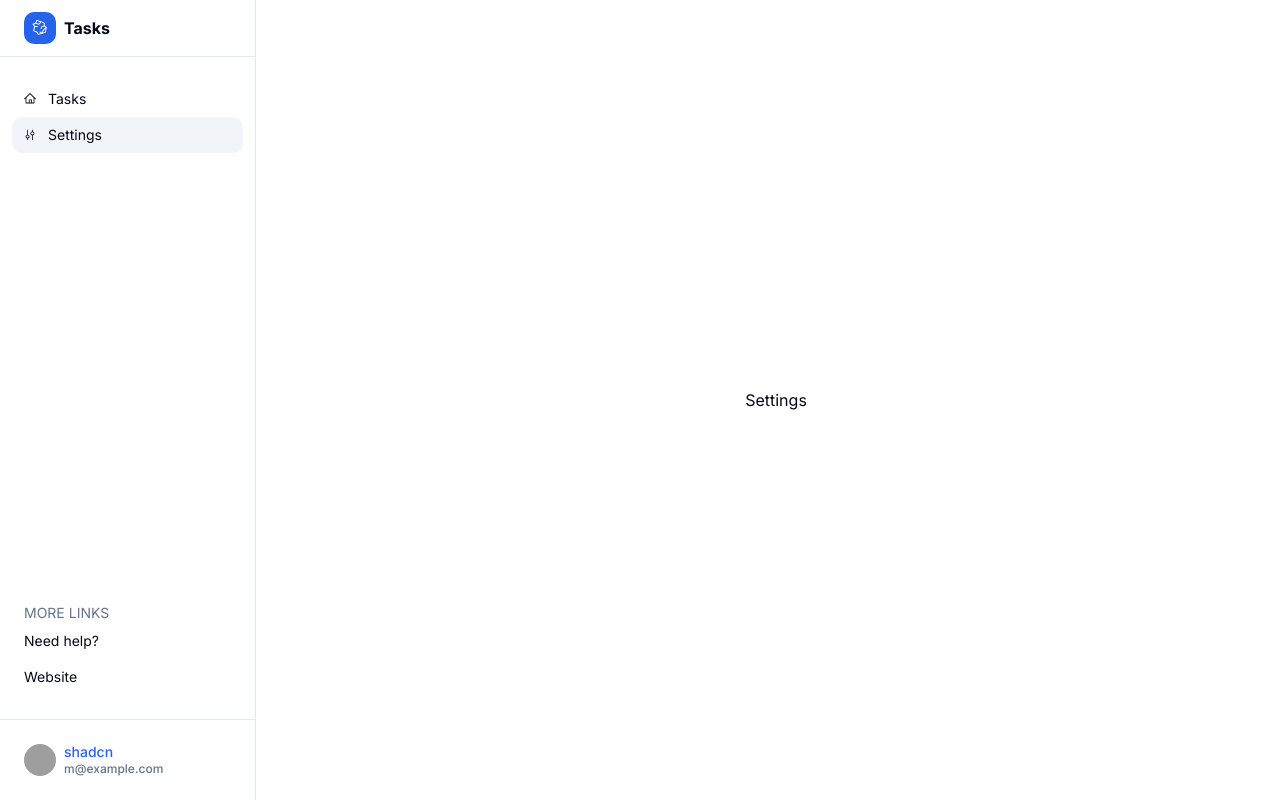
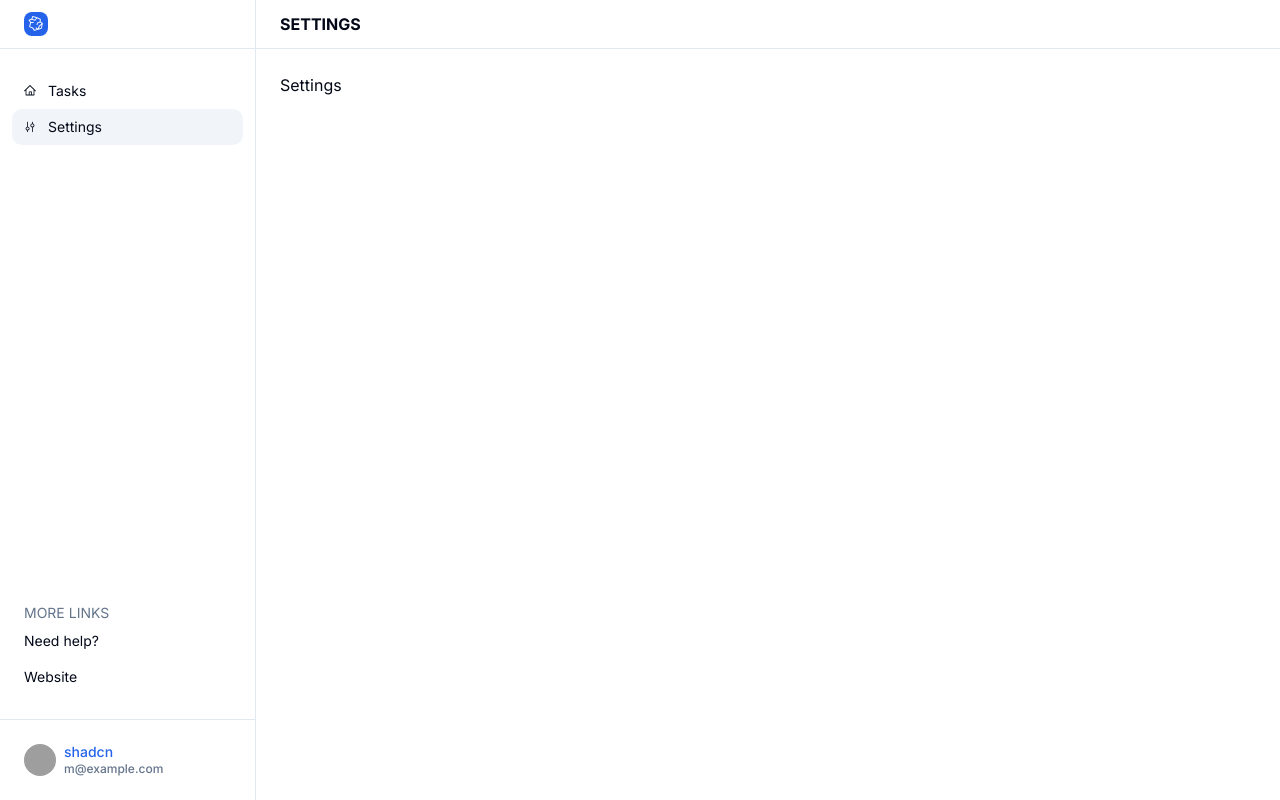
Before and after one commit to AndersonPGS/micro-saas-todo, a Next.js app: page /app/settings in a window 1280 px wide. Built offline with nearby package versions, Linux system fonts and the light colour scheme; grey boxes are pictures that could not be loaded.

Commit message:
feat: dashboard page created

```diff
--- a/src/app/app/_components/main-sidebar.tsx
+++ b/src/app/app/_components/main-sidebar.tsx
@@ -27,7 +27,6 @@ export function MainSidebar() {
     <DashboardSidebar>
       <DashboardSidebarHeader className="flex items-center gap-2">
         <Logo />
-        <h1 className=" font-bold">Tasks</h1>
       </DashboardSidebarHeader>
       <DashboardSidebarMain className="flex flex-col flex-grow">
         <DashboardSidebarNav>
--- a/src/app/app/layout.tsx
+++ b/src/app/app/layout.tsx
@@ -3,7 +3,7 @@ import { MainSidebar } from './_components/main-sidebar'
 
 export default function Layout({ children }: PropsWithChildren) {
   return (
-    <div className="grid grid-cols-[16rem_1fr] gap-4">
+    <div className="grid grid-cols-[16rem_1fr]">
       <MainSidebar />
       <main>{children}</main>
     </div>
--- a/src/app/app/page.tsx
+++ b/src/app/app/page.tsx
@@ -1,12 +1,19 @@
-import { auth } from "@/services/auth"
-import { UserInfo } from "./_components/user-info"
+import {
+  DashboardPage,
+  DashboardPageHeader,
+  DashboardPageHeaderTitle,
+  DashboardPageMain,
+} from '@/components/dashboard/page'
 
 export default async function Page() {
-  const session = await auth()
-
   return (
-    <main className="flex items-center justify-center h-screen">
-      <UserInfo user={session?.user} />
-    </main>
+    <DashboardPage>
+      <DashboardPageHeader>
+        <DashboardPageHeaderTitle>Tasks</DashboardPageHeaderTitle>
+      </DashboardPageHeader>
+      <DashboardPageMain>
+        <h1>Tasks</h1>
+      </DashboardPageMain>
+    </DashboardPage>
   )
 }
--- a/src/app/app/settings/page.tsx
+++ b/src/app/app/settings/page.tsx
@@ -1,7 +1,19 @@
+import {
+  DashboardPage,
+  DashboardPageHeader,
+  DashboardPageHeaderTitle,
+  DashboardPageMain,
+} from '@/components/dashboard/page'
+
 export default function Page() {
   return (
-    <main className="flex items-center justify-center h-screen">
-      <h1>Settings</h1>
-    </main>
+    <DashboardPage>
+      <DashboardPageHeader>
+        <DashboardPageHeaderTitle>Settings</DashboardPageHeaderTitle>
+      </DashboardPageHeader>
+      <DashboardPageMain>
+        <h1>Settings</h1>
+      </DashboardPageMain>
+    </DashboardPage>
   )
 }
--- /dev/null
+++ b/src/components/dashboard/page.tsx
@@ -0,0 +1,49 @@
+import { cn } from '@/lib/utils'
+
+export type DashboardPageGenericProps<T = unknown> = {
+  children: React.ReactNode
+  className?: string
+} & T
+
+export function DashboardPage({
+  className,
+  children,
+}: DashboardPageGenericProps) {
+  return <section className={cn(['h-screen', className])}>{children}</section>
+}
+
+export function DashboardPageHeader({
+  className,
+  children,
+}: DashboardPageGenericProps) {
+  return (
+    <header className={cn(['px-6 py-3 border-b border-border', className])}>
+      {children}
+    </header>
+  )
+}
+
+export function DashboardPageHeaderTitle({
+  className,
+  children,
+}: DashboardPageGenericProps) {
+  return (
+    <h1 className={cn(['text-md uppercase font-bold', className])}>
+      {children}
+    </h1>
+  )
+}
+
+export function DashboardPageHeaderNav({
+  className,
+  children,
+}: DashboardPageGenericProps) {
+  return <nav className={cn(['', className])}>{children}</nav>
+}
+
+export function DashboardPageMain({
+  className,
+  children,
+}: DashboardPageGenericProps) {
+  return <main className={cn(['p-6', className])}>{children}</main>
+}
--- a/src/components/logo.tsx
+++ b/src/components/logo.tsx
@@ -2,7 +2,7 @@ import { CrumpledPaperIcon } from '@radix-ui/react-icons'
 
 export function Logo() {
   return (
-    <div className="bg-primary size-8 flex items-center justify-center rounded-md">
+    <div className="bg-primary size-6 flex items-center justify-center rounded-sm">
       <CrumpledPaperIcon className="size-4 text-primary-foreground" />
     </div>
   )
```
Also changed, not shown: src/app/layout.tsx (+10 -10 lines).
